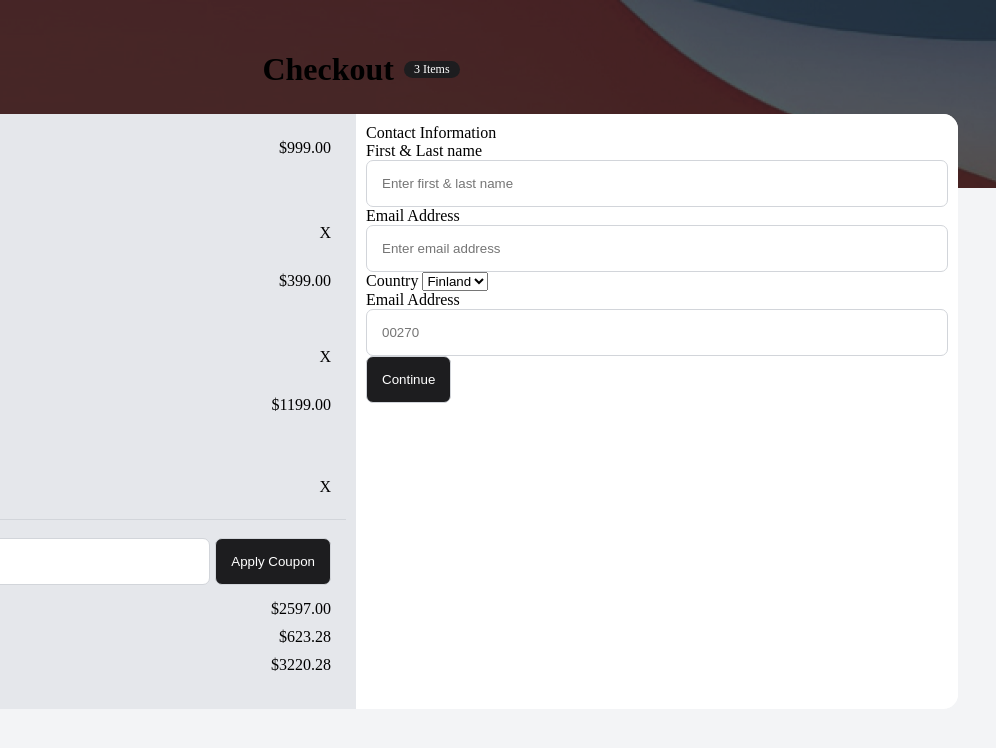
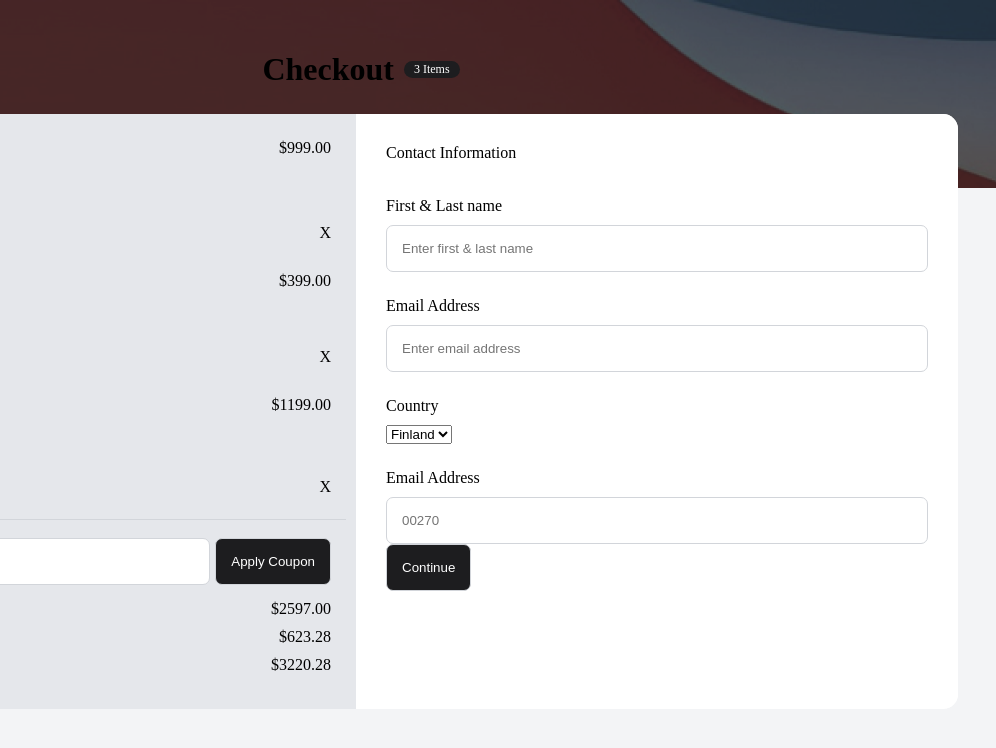
Before and after one commit to dc-code-creations/device-shop-checkout, a plain HTML site: page index.html in a window 1280 px wide. Shown: the full height of the page, 284-1280 px from the left. Drawn offline with Linux system fonts and the light colour scheme.

Commit message:
Add better spacing for Contact Form elements

```diff
--- a/index.html
+++ b/index.html
@@ -98,7 +98,8 @@
                     </div>
                 </div> <!-- SUMMARY -->
                 <div class="contact-form">
-                    <div>Contact Information</div>
+                    <div class="contact-form-title">Contact Information</div>
+                    <div class="contact-form-contact">
                         <div>
                             <label for="fnl-name">First & Last name</label>
                             <input type="text" name="fnl-name" id="fnl-name" placeholder="Enter first & last name">
@@ -118,6 +119,7 @@
                             <input type="text" name="postal-code" id="postal-code" placeholder="00270">
                         </div>
                         <button>Continue</button>
+                    </div>
                 </div> <!-- CONTACT FORM -->
             </div> <!-- CART -->
         </div> <!-- CONTAINER -->
--- a/stylesheet.css
+++ b/stylesheet.css
@@ -230,3 +230,17 @@ button {
 }
 
 /* CONTACT INFO FORM */
+
+.contact-form-title {
+    padding: 20px 20px 10px;
+}
+
+.contact-form-contact {
+    padding: 0 20px;
+}
+
+/* labels and inputs are inline elements, so they are not affected by top and bottom padding; must make them block level for the top/bottom padding to work */
+.contact-form-contact label {
+    display: block;
+    padding: 25px 0 10px;
+}
```
Lines whose indentation alone changed are shown as unchanged.
